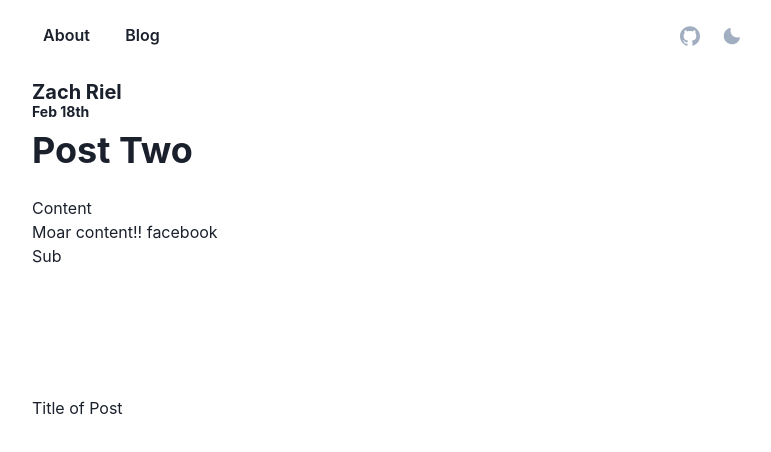
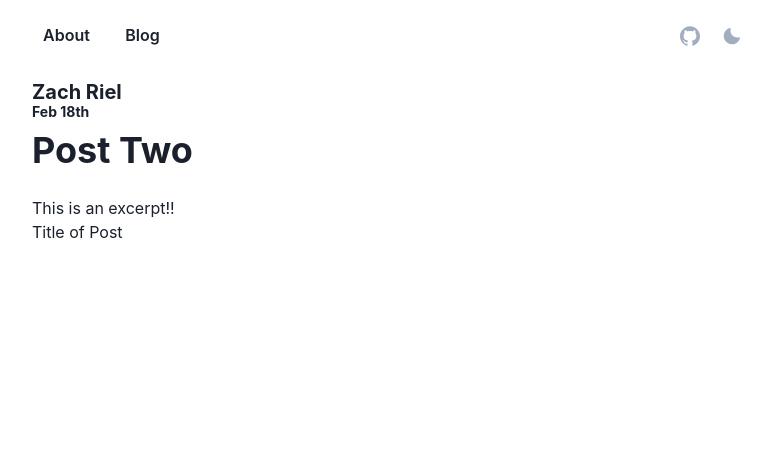
Before and after one commit to zimmerel/next-portfolio, a Next.js app: page /blog in a window 1280 px wide. Shown: the top 452 px of the page, without its empty margins (248-1019 px from the left). Built offline with nearby package versions, Linux system fonts and the light colour scheme.

Commit message:
include excerpt support

```diff
--- a/_posts/post-two.mdx
+++ b/_posts/post-two.mdx
@@ -2,11 +2,10 @@
 author: "Zach Riel"
 title: "Post Two"
 date: "2022-02-18T14:32:07.317Z"
+excerpt: "This is an excerpt!!"
 ---
 
 ## Content
 
 Moar content!!
 [facebook]('facebook.com')
-
-Sub
--- a/pages/blog/index.tsx
+++ b/pages/blog/index.tsx
@@ -1,13 +1,20 @@
-import { Box, Link } from "@chakra-ui/react";
+import { Box, Link, Text } from "@chakra-ui/react";
 import Head from "next/head";
 import NextLink from "next/link";
 import BlogPost from "../../src/blog/BlogPost";
 import postsApi from "../../src/blog/posts-api";
 import type { PostData } from "../../src/blog/types";
 import { GetStaticProps, InferGetStaticPropsType } from "next";
+import PostHeader from "../../src/blog/PostHeader";
+
+type BaseFields = "title" | "slug";
+type HeadFields = BaseFields | "date" | "author" | "author" | "excerpt";
+
+type OtherPosts = Pick<PostData, BaseFields>;
+type HeadPost = Pick<PostData, HeadFields>;
 
 export const getStaticProps: GetStaticProps<{
-  posts: [PostData, ...Pick<PostData, "title" | "slug">[]];
+  posts: [HeadPost, ...OtherPosts[]];
 }> = async () => {
   const [head, ...posts] = await postsApi.getAllSorted("date", [
     "title",
@@ -15,10 +22,10 @@ export const getStaticProps: GetStaticProps<{
   ]);
   const headPost = await postsApi.getBySlug(head.slug, [
     "title",
+    "slug",
     "date",
-    "slug",
     "author",
-    "content",
+    "excerpt",
   ]);
 
   return {
@@ -31,7 +38,7 @@ export const getStaticProps: GetStaticProps<{
 type Props = InferGetStaticPropsType<typeof getStaticProps>;
 
 export default function Index({ posts }: Props) {
-  const [headPost, ...otherPosts] = posts;
+  const [post, ...otherPosts] = posts;
 
   return (
     <Box>
@@ -39,7 +46,8 @@ export default function Index({ posts }: Props) {
         <title>Blog - Index</title>
       </Head>
       <Box>
-        <BlogPost {...headPost} />
+        <PostHeader author={post.author} date={post.date} title={post.title} />
+        <Text>{post.excerpt}</Text>
       </Box>
       <Box>
         {otherPosts.map(({ slug, title }) => (
--- a/src/blog/posts-api.ts
+++ b/src/blog/posts-api.ts
@@ -1,5 +1,5 @@
 import fs from "fs/promises";
-import matter, { GrayMatterFile } from "gray-matter";
+import matter, { GrayMatterOption } from "gray-matter";
 import path from "path";
 import type { PostData } from "./types";
 import compileContent from "./compileContent";
@@ -11,13 +11,21 @@ interface PostsApiDeps {
     readdir(input: string): Promise<string[]>;
     readFile(path: string, encoding: BufferEncoding): Promise<string>;
   };
-  path: Pick<typeof path, "join">;
-  matter(input: string): {
+  path: {
+    join(...paths: string[]): string;
+  };
+  matter<O extends GrayMatterOption<string, O>>(
+    input: string,
+    options?: O
+  ): {
     content: string;
     data: Record<string, any>;
+    excerpt?: string;
   };
   compile(content: string): Promise<string>;
 }
+
+const hasExcerpt = (fields: string[]): boolean => fields.includes("excerpt");
 
 export class PostsApi {
   constructor(private directory: string, private deps: PostsApiDeps) {}
@@ -49,13 +57,9 @@ export class PostsApi {
     for (const field of fields) {
       if (field === "slug") {
         items[field] = realSlug;
-      }
-
-      if (field === "content") {
+      } else if (field === "content") {
         items[field] = await compile(content);
-      }
-
-      if (field in data) {
+      } else if (field in data) {
         items[field] = data[field];
       }
     }
--- a/src/blog/types.ts
+++ b/src/blog/types.ts
@@ -4,4 +4,5 @@ export interface PostData {
   date: string;
   slug: string;
   content: string;
+  excerpt?: string;
 }
```
